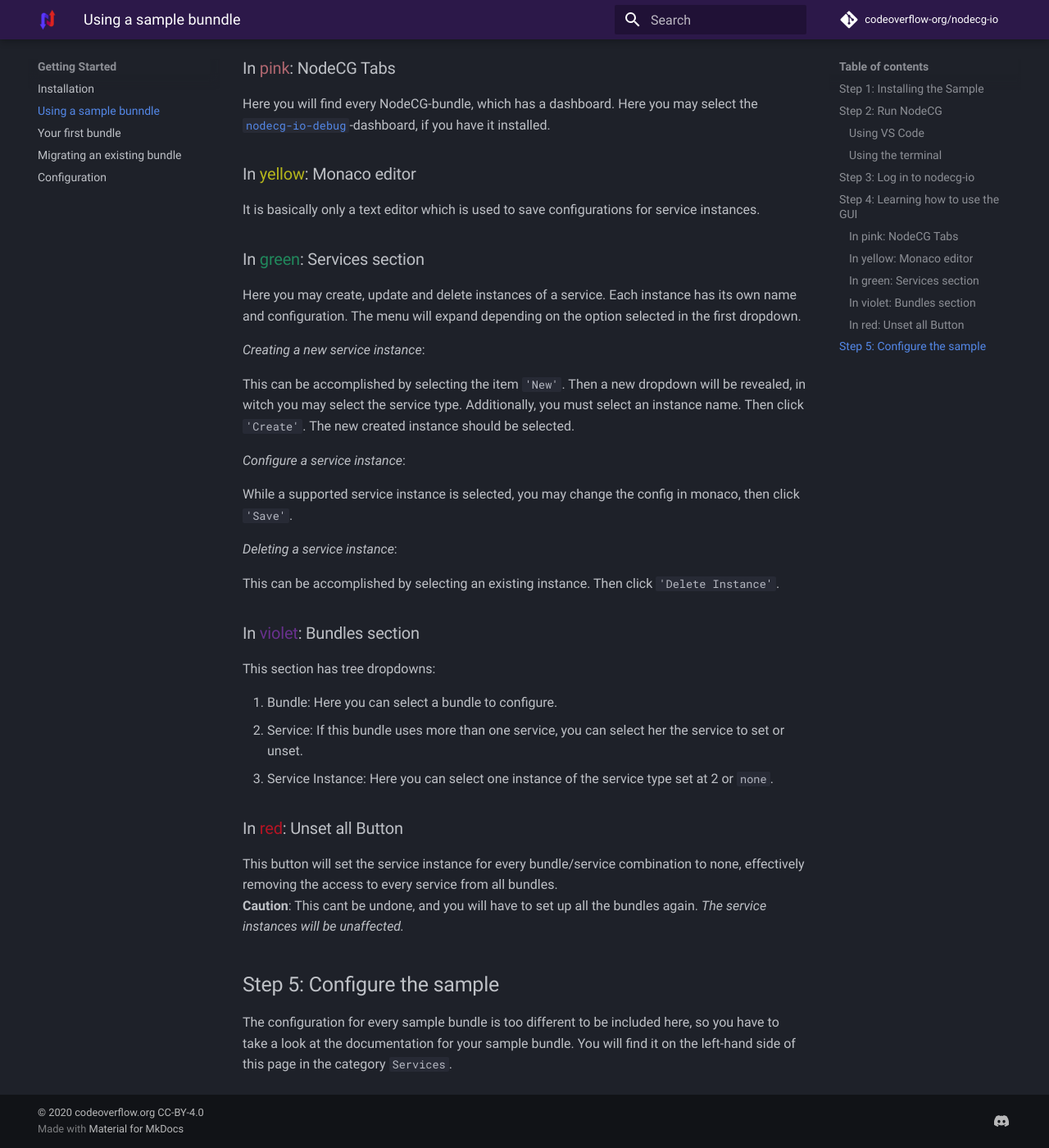
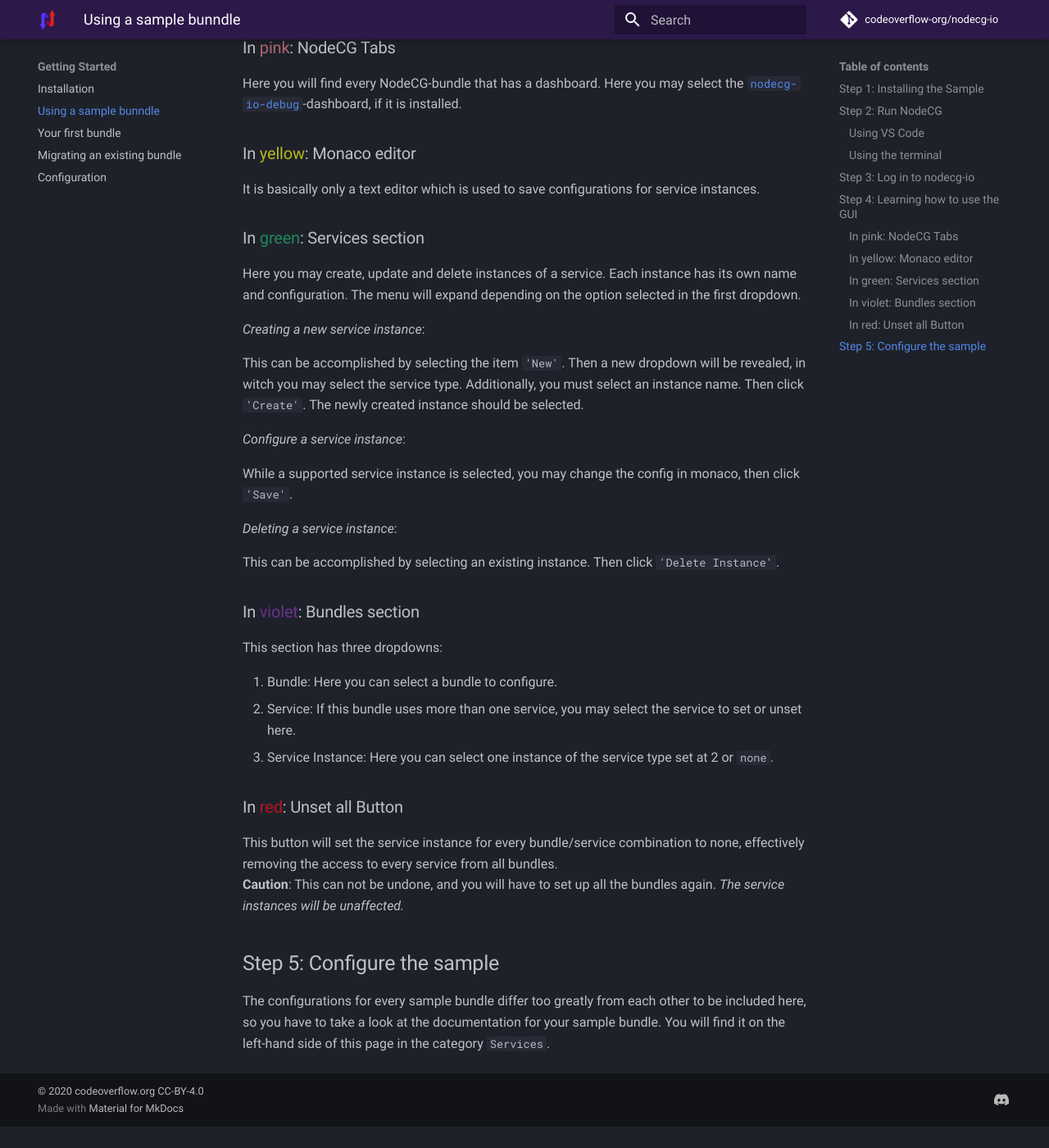
Before and after one commit to codeoverflow-org/nodecg-io-docs, an MkDocs documentation site: the page built from docs/getting_started/try_example_bundle.md, in a window 1280 px wide and 1400 px high, scrolled down 3490 px. Shown: the whole window at 82% size. Built offline with MkDocs 1.6.1 and Material for MkDocs 9.7.7, drawn with Linux system fonts in a browser that asks for light colours; comment, search, counter and statistics services are not loaded; the version menu is left out; after the commit the page ends 4864 px from its top, so only the background shows below that; some of the changed text lies outside the part shown.

Commit message:
Revise grammar of the previous commit
- Improve capitalization in `install.md`
- Revise `try_sample_bundle.md` to a more formal written English

    Tim

Signed-off-by: Tim_Tech_Dev <Tim_Tech_Dev@protonmail.com>

```diff
--- a/docs/getting_started/try_example_bundle.md
+++ b/docs/getting_started/try_example_bundle.md
@@ -1,6 +1,6 @@
 # Try an included sample
 
-Trying one of the premade example bundles, is a good way to get to know the
+Trying one of the premade example bundles is a good way to get to know the
 framework and especially the selected service.
 
 ## Step 1: Installing the Sample
@@ -8,10 +8,8 @@
 If you installed **dev** branch or cloned nodecg-io directly from GitHub all the
 samples should be already installed (you can move to step 2). In case you
 installed the **production** branch of nodecg-io, you may have to download the
-sample before you can use it. In case you already installed it previously you
-can move on to step 2.
-Installing and uninstalling of sample bundles can be done with the nodecg-io
-CLI.
+sample before you can use it. Installing and uninstalling of sample bundles can be done with the nodecg-io
+CLI. This can be done as follows.
 
 Run this command inside your NodeCG folder:
 
@@ -24,14 +22,14 @@
 
 <!-- prettier-ignore-start -->
 
-1. You can select the version of nodecg-io to install. **Select here the version already installed.** (Since this is not the migration guide)
+1. You can select the version of nodecg-io to install. **Select the version that is already installed here.** (Since this is not the migration guide)
     <pre><b><span style="color:#1cdc9a">user@computer</span>:<span    style="color:#3daee9">~/nodecg</span></b>$ nodecg-io install
    Installing nodecg-io...
    Detected nodecg installation at /home/user/nodecg.
    <span style="color:#11d116">?</span> <b>Which version do you want to install?</b>  (Use arrow keys)
      development
    <span style="color:#1abc9c">❯ 0.1</span></pre>
-2. You can select the sample bundles to be included. **Select here the sample(s) you want to try.**
+2. You can select the sample bundles to be included. **Select the sample(s) you want to try here.**
    <pre><b><span style="color:#1cdc9a">user@computer</span>:<span style="color:#3daee9">~/nodecg</span></b>$ nodecg-io install
    Installing nodecg-io...
    Detected nodecg installation at /home/user/nodecg.
@@ -61,7 +59,7 @@
 
 ### Using the terminal
 
-You also launch NodeCG using your terminal with:
+You may also launch NodeCG using your terminal with:
 
 <pre><b><span style="color:#1cdc9a">user@computer</span>:<spanstyle="color:#3daee9">~/nodecg</span></b>$ npm run start
 
@@ -87,23 +85,23 @@
 
 Else you simply have to log in with your previously chosen password.
 
-Now you are in the `nodecg-io` config menu. It should look like this:
+Now you are looking at the `nodecg-io` config menu. It should look like this:
 
 ![`nodcg-io` config menu](../assets/nodcg-io-dashboard.png)
 
 ## Step 4: Learning how to use the GUI
 
-The current GUI is just intended to make the project usable, but is not very
+The current GUI is just intended to make the project usable, but it is not very
 user-friendly. As a more long term solution, a new GUI will be developed that
-also focuses at user experience. But till the new GUI is developed you will have
+also focuses on user experience. Until the new GUI is developed, you will have
 to arrange yourself with this one. So, to get started:
 
 ![`nodcg-io` colour coded](../assets/nodcg-io-colored.png)
 
 ### In <span style="color:#b06770">pink</span>: NodeCG Tabs
 
-Here you will find every NodeCG-bundle, which has a dashboard. Here you may
-select the [`nodecg-io-debug`](../samples/debug.md)-dashboard, if you have it
+Here you will find every NodeCG-bundle that has a dashboard. Here you may
+select the [`nodecg-io-debug`](../samples/debug.md)-dashboard, if it is
 installed.
 
 ### In <span style="color:#b6b61c">yellow</span>: Monaco editor
@@ -121,7 +119,7 @@
 
 This can be accomplished by selecting the item `'New'`. Then a new dropdown will
 be revealed, in witch you may select the service type. Additionally, you must
-select an instance name. Then click `'Create'`. The new created instance should
+select an instance name. Then click `'Create'`. The newly created instance should
 be selected.
 
 _Configure a service instance_:
@@ -136,11 +134,11 @@
 
 ### In <span style="color:#69318e">violet</span>: Bundles section
 
-This section has tree dropdowns:
+This section has three dropdowns:
 
 1. Bundle: Here you can select a bundle to configure.
-2. Service: If this bundle uses more than one service, you can select her the
-   service to set or unset.
+2. Service: If this bundle uses more than one service, you may select the
+   service to set or unset here.
 3. Service Instance: Here you can select one instance of the service type set at
    2 or `none`.
 
@@ -148,11 +146,11 @@
 
 This button will set the service instance for every bundle/service combination
 to none, effectively removing the access to every service from all bundles.
-**Caution**: This cant be undone, and you will have to set up all the bundles
+**Caution**: This can not be undone, and you will have to set up all the bundles
 again. _The service instances will be unaffected._
 
 ## Step 5: Configure the sample
 
-The configuration for every sample bundle is too different to be included here,
+The configurations for every sample bundle differ too greatly from each other to be included here,
 so you have to take a look at the documentation for your sample bundle. You will
 find it on the left-hand side of this page in the category `Services`.
```
Also changed, not shown: other parts of docs/getting_started/try_example_bundle.md (+1 -1 lines), docs/getting_started/install.md (+6 -5 lines).
